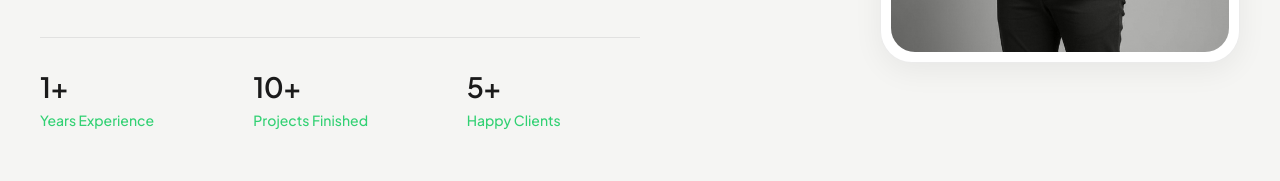
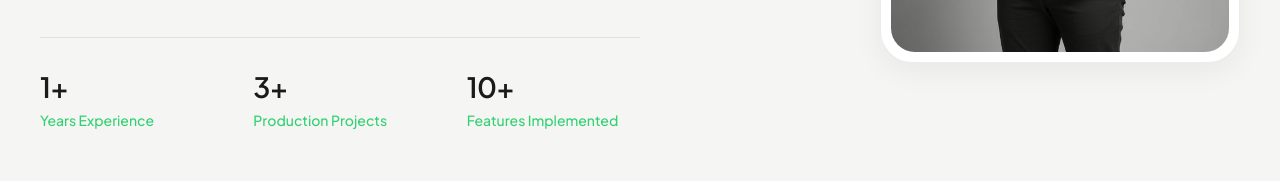
Before and after one commit to SelvakumarArumugam1820/portfoliwebsite, a React (Vite) app: page / in a window 1280 px wide. Shown: the part 505-686 px from the top of the page. Built offline with nearby package versions, Linux system fonts and the light colour scheme.

Commit message:
home chnages

```diff
--- a/src/components/Hero/Hero.jsx
+++ b/src/components/Hero/Hero.jsx
@@ -96,12 +96,12 @@ const Hero = () => {
                             <p>Years Experience</p>
                         </motion.div>
                         <motion.div variants={fadeIn('up', 'spring', 0, 0.8)} className={styles.statItem}>
-                            <h3>10+</h3>
-                            <p>Projects Finished</p>
+                            <h3>3+</h3>
+                            <p>Production Projects</p>
                         </motion.div>
                         <motion.div variants={fadeIn('up', 'spring', 0, 0.8)} className={styles.statItem}>
-                            <h3>5+</h3>
-                            <p>Happy Clients</p>
+                            <h3>10+</h3>
+                            <p> Features Implemented</p>
                         </motion.div>
                     </motion.div>
                 </div>
```
